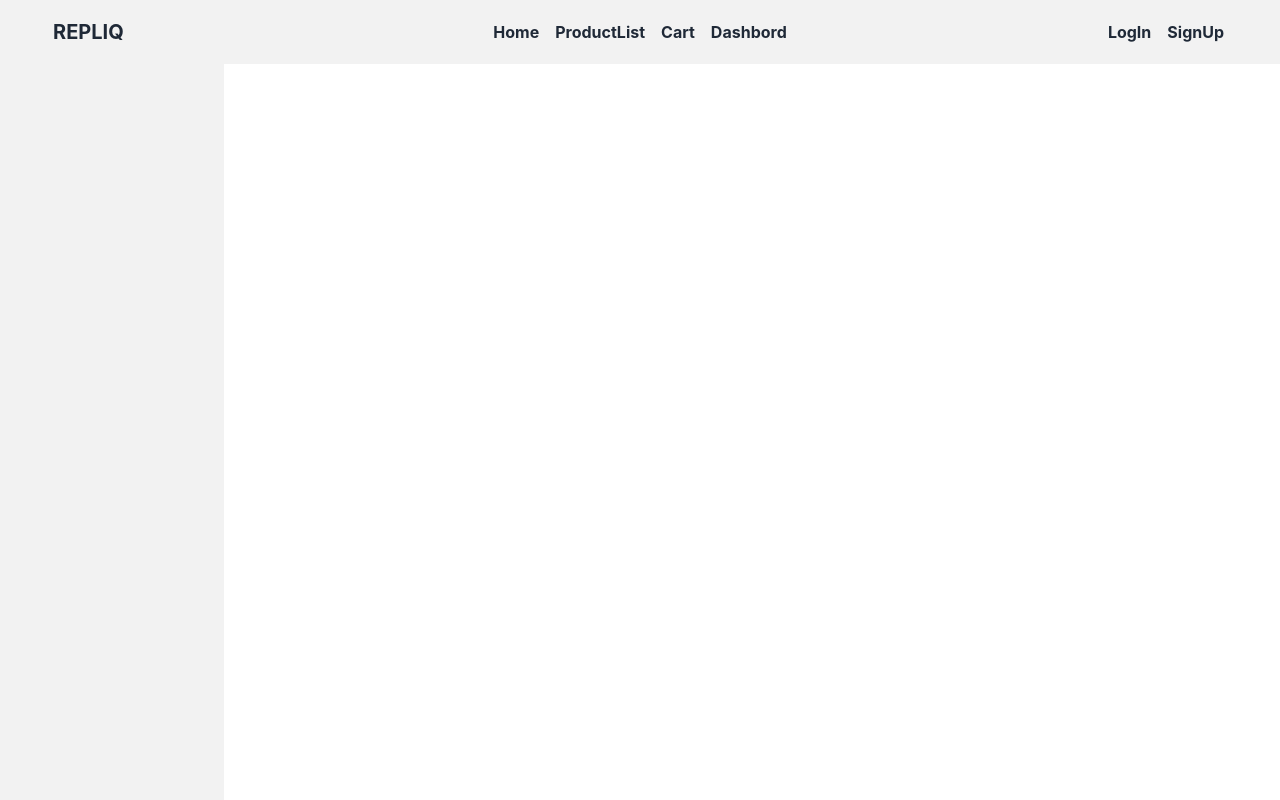
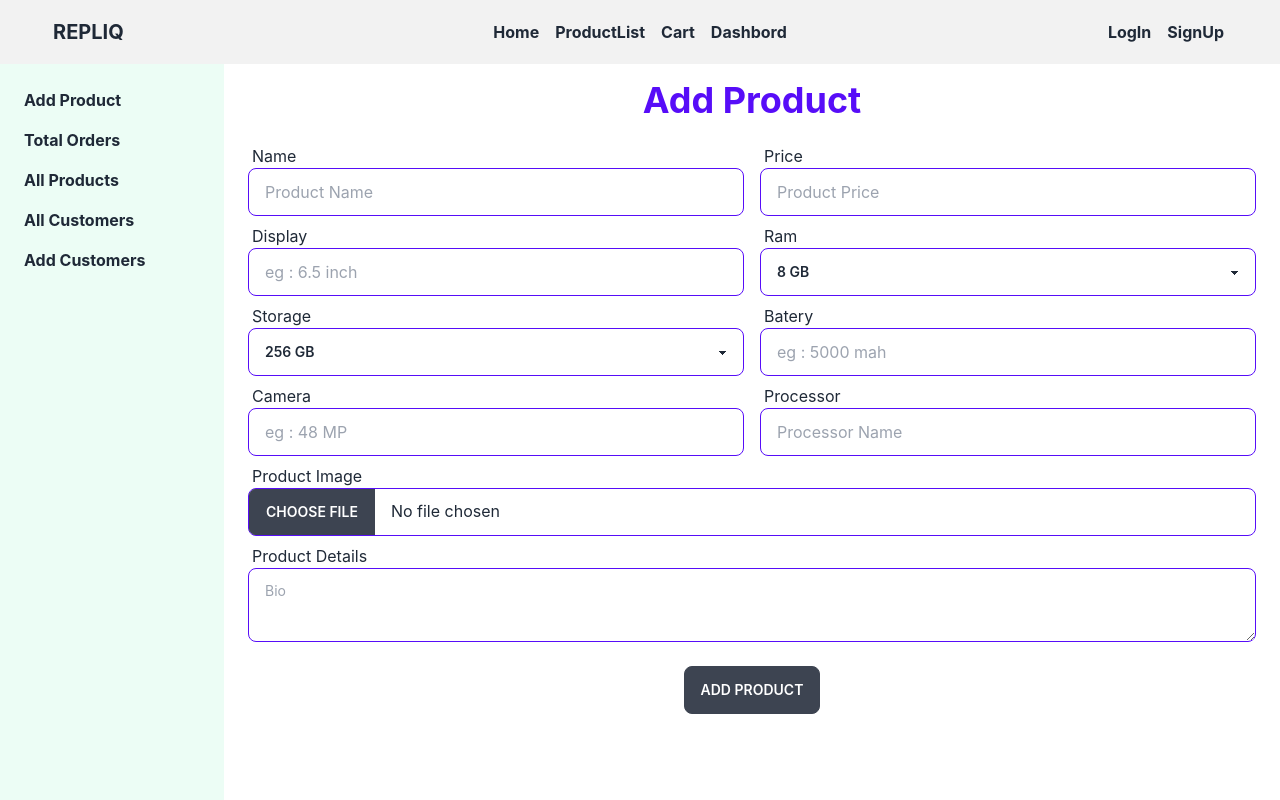
Before and after one commit to rabiul155/repliq-task, a React (Create React App) app: page /dashbord in a window 1280 px wide. Shown: the top 800 px of the page. Built offline with nearby package versions, Linux system fonts and the light colour scheme; no server answers.

Commit message:
add product

```diff
--- /dev/null
+++ b/src/Pages/AddProduct/AddProduct.js
@@ -0,0 +1,178 @@
+import React, { useState } from 'react';
+import { useForm } from "react-hook-form";
+import { toast } from 'react-hot-toast';
+import { useNavigate } from 'react-router-dom';
+import Loading from '../../components/Shared/Loading';
+
+const AddProduct = () => {
+
+    const { register, handleSubmit } = useForm();
+    const navigate = useNavigate();
+    const [loading, setLoading] = useState(false)
+    const imageHostingKey = '60a0534fb81af8024326073b2526de82';
+
+    const onSubmit = data => {
+        setLoading(true)
+        const image = data.picture[0];
+        const formData = new FormData()
+        formData.append('image', image);
+        const url = `https://api.imgbb.com/1/upload?key=${imageHostingKey}`
+        fetch(url, {
+            method: "POST",
+            body: formData
+        })
+            .then(res => res.json())
+            .then(imgData => {
+                console.log(imgData)
+
+                if (imgData.success) {
+
+                    const product = {
+
+                        name: data.name,
+                        price: parseInt(data.price),
+                        display: data.display,
+                        batery: data.batery,
+                        ram: data.ram,
+                        storage: data.storage,
+                        procesor: data.procesor,
+                        camera: data.camera,
+                        picture: imgData.data.url,
+                        about: data.about
+                    }
+                    console.log(product);
+                    fetch(`http://localhost:5000/products`, {
+                        method: "POST",
+                        headers: {
+                            'content-type': 'application/json'
+                        },
+                        body: JSON.stringify(product)
+                    })
+                        .then(res => res.json())
+                        .then(data => {
+                            console.log(data)
+                            toast.success('product added')
+                            setLoading(false)
+
+                        })
+                }
+
+            })
+    }
+
+    return (
+        <div>
+            {
+
+                loading ?
+
+                    <Loading></Loading>
+                    :
+
+                    <div>
+                        <h2 className=' text-primary text-4xl font-bold text-center m-4'>Add Product </h2>
+                        <form onSubmit={handleSubmit(onSubmit)}>
+                            <div className='  m-6'>
+                                <div className=' grid md:grid-cols-2 gap-4 my-2'>
+                                    <div className=' flex flex-col'>
+                                        <label className=' text-md px-1'>Name</label>
+                                        <input
+                                            required
+                                            {...register("name")}
+                                            type="text" placeholder="Product Name" className="input input-bordered input-primary w-full " />
+                                    </div>
+                                    <div className=' flex flex-col'>
+                                        <label className=' text-md px-1'>Price</label>
+                                        <input required
+                                            {...register("price")}
+                                            type="text" placeholder="Product Price" className="input input-bordered input-primary w-full " />
+                                    </div>
+                                </div>
+                                <div className=' grid md:grid-cols-2 gap-4 my-2'>
+                                    <div className=' flex flex-col'>
+                                        <label className='text-md px-1'>Display</label>
+                                        <input required
+                                            {...register("display")}
+                                            type="text" placeholder="eg : 6.5 inch" className="input input-bordered input-primary w-full " />
+                                    </div>
+                                    <div className=' flex flex-col'>
+                                        <label className=' text-md px-1'>Ram</label>
+                                        <select required
+                                            {...register("ram")}
+                                            className="select select-primary w-full ">
+                                            <option selected>8 GB</option>
+                                            <option>6 GB</option>
+                                            <option>4 GB</option>
+                                            <option>3 GB</option>
+                                            <option>2 GB</option>
+
+                                        </select>
+                                    </div>
+                                </div>
+                                <div className=' grid md:grid-cols-2 gap-4 my-2'>
+                                    <div className=' flex flex-col'>
+                                        <label className=' text-md px-1'>Storage</label>
+                                        <select required
+                                            {...register("storage")}
+                                            className="select select-primary w-full ">
+                                            <option selected>256 GB</option>
+                                            <option>128 GB</option>
+                                            <option>64 GB</option>
+                                            <option>32 GB</option>
+                                            <option>16 GB</option>
+
+
+                                        </select>
+                                    </div>
+                                    <div className=' flex flex-col'>
+                                        <label className=' text-md px-1'>Batery</label>
+
+                                        <input required
+                                            {...register("batery")}
+                                            type="text" placeholder="eg : 5000 mah" className="input input-bordered input-primary w-full " />
+
+                                    </div>
+                                </div>
+                                <div className=' grid md:grid-cols-2 gap-4 my-2'>
+                                    <div className=' flex flex-col'>
+                                        <label className=' text-md px-1'>Camera</label>
+
+
+                                        <input required
+                                            {...register("camera")}
+                                            type="text" placeholder="eg : 48 MP" className="input input-bordered input-primary w-full " />
+                                    </div>
+                                    <div className=' flex flex-col '>
+                                        <label className=' text-md px-1'>Processor</label>
+                                        <input required
+                                            {...register("procesor")}
+                                            type="text" placeholder="Processor Name" className="input input-bordered input-primary w-full " />
+                                    </div>
+                                </div>
+
+                                <div className=' flex flex-col w-full my-2'>
+                                    <label className=' text-md px-1'>Product Image</label>
+                                    <input required
+                                        {...register("picture")}
+                                        type="file" className="file-input input-primary file-input-bordered w-full " />
+                                </div>
+                                <div className=' flex flex-col w-full my-2'>
+                                    <label className=' text-md px-1'>Product Details</label>
+                                    <textarea required
+                                        {...register("about")}
+                                        className="textarea textarea-primary" placeholder="Bio"></textarea>
+                                </div>
+                            </div>
+                            <div className=' flex justify-center  mb-4'>
+                                <button className=' btn  ' type="submit">ADD PRODUCT</button>
+                            </div>
+                        </form>
+                    </div>
+
+            }
+
+        </div>
+    );
+};
+
+export default AddProduct;
--- a/src/layout/Dashbord.js
+++ b/src/layout/Dashbord.js
@@ -17,9 +17,13 @@ const Dashbord = () => {
                 </div>
                 <div className="drawer-side">
                     <label htmlFor="my-drawer" className="drawer-overlay"></label>
-                    <ul className="menu p-4 w-56 bg-base-200 text-base-content">
+                    <ul className="menu p-4 w-56 bg-emerald-50 text-base-content">
 
-
+                        <Link to='/dashbord'><li className='  font-bold text-md hover:bg-base-300 rounded-md p-2'>Add Product</li></Link>
+                        <Link to='/dashbord/orders'><li className=' font-bold hover:bg-base-300 rounded-md text-md p-2'> Total Orders</li></Link>
+                        <Link to='/dashbord/products'><li className=' font-bold hover:bg-base-300 rounded-md text-md p-2'>All Products</li></Link>
+                        <Link to='/dashbord/customers'><li className=' font-bold hover:bg-base-300 rounded-md text-md p-2'>All Customers</li></Link>
+                        <Link to='/dashbord/addCustomers'><li className=' font-bold hover:bg-base-300 rounded-md text-md p-2'>Add Customers</li></Link>
 
                     </ul>
 
```
Also changed, not shown: src/Routes/Routes.js (+8 -1 lines).
